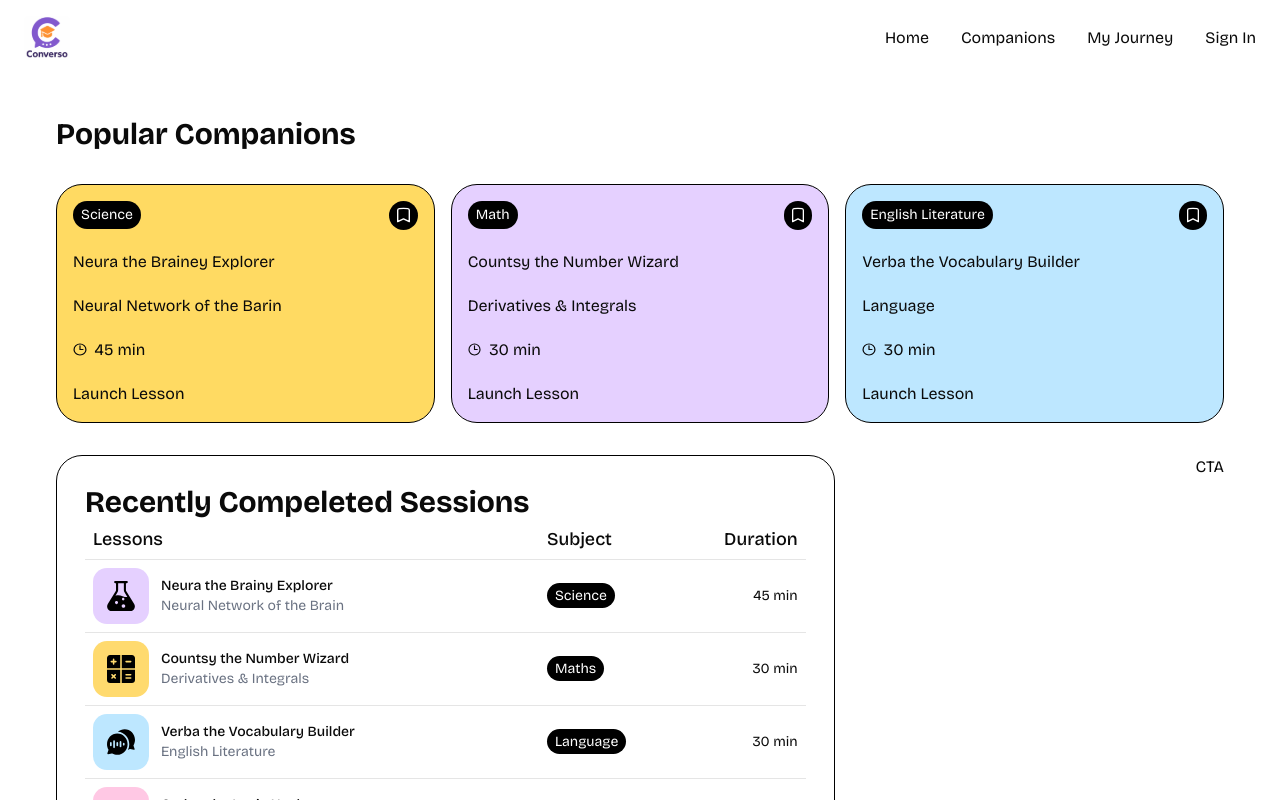
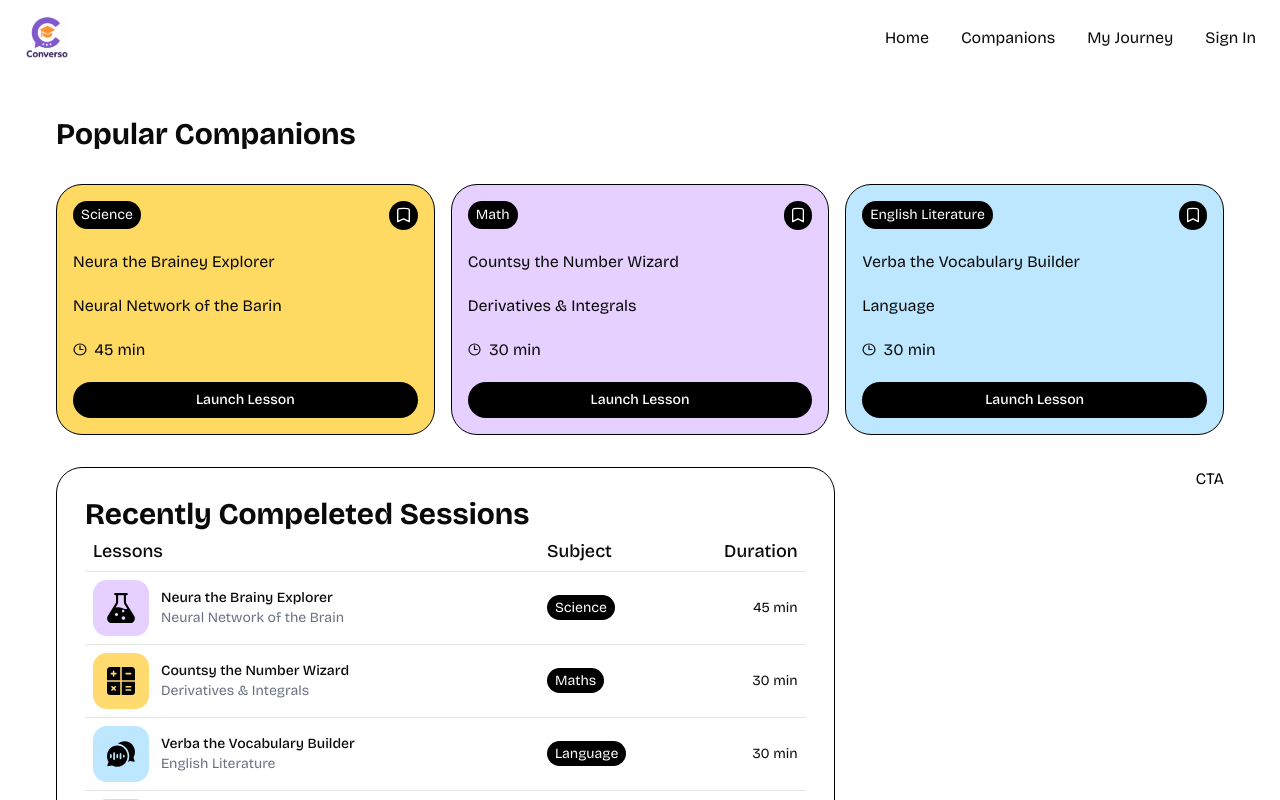
Before and after one commit to AwaisIshtiaq/Converso_AI, a Next.js app: page / in a window 1280 px wide. Shown: the top 800 px of the page. Built offline with nearby package versions, Linux system fonts and the light colour scheme.

Commit message:
Add badge styling for Launch Lesson button

```diff
--- a/app/globals.css
+++ b/app/globals.css
@@ -159,6 +159,9 @@ body {
   .subject-badge {
     @apply bg-black text-white rounded-4xl text-sm px-2 py-1 capitalize;
   }
+  .launch-lesson-btn {
+    @apply bg-black text-white rounded-4xl text-sm px-4 py-2 text-center font-medium;
+  }
   .companion-bookmark {
     @apply px-2 bg-black rounded-4xl flex items-center h-full aspect-square cursor-pointer;
   }
```
